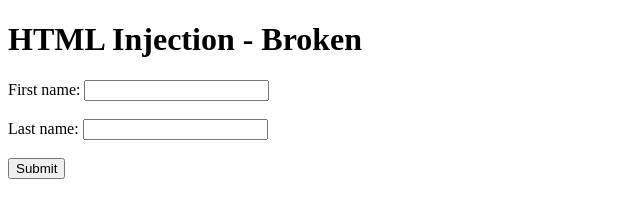
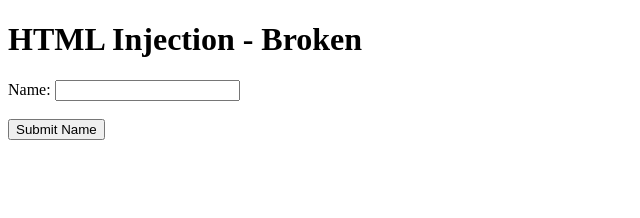
Before and after one commit to jakeEspinosa/web-security-exercise, a website: page html-injection/html-injection.html in a window 1280 px wide. Shown: the whole page, without its empty margins (0-640 px from the left). Drawn offline with Linux system fonts and the light colour scheme.

Commit message:
Build out injection.

```diff
--- a/html-injection/html-injection.html
+++ b/html-injection/html-injection.html
@@ -3,16 +3,17 @@
 <head>
     <meta charset="UTF-8">
     <meta name="viewport" content="width=device-width, initial-scale=1.0">
+    <script src="./html-injection.js"></script>
     <title>HTML Injection</title>
 </head>
 <body>
   <h1>HTML Injection - Broken</h1>
   <form>
-    <label for="fname">First name:</label>
-    <input type="text" id="fname" name="fname"><br><br>
-    <label for="lname">Last name:</label>
-    <input type="text" id="lname" name="lname"><br><br>
-    <input type="submit" value="Submit">
+    <label for="name">Name:</label>
+    <input type="text" id="name" name="name">
+    <br />
+    <br />
+    <button type="button" onClick="alertName()">Submit Name</button>
   </form>
 </body>
 </html>
--- a/html-injection/html-injection.js
+++ b/html-injection/html-injection.js
@@ -0,0 +1,4 @@
+const alertName = () => {
+  const inputValue = document.getElementById("name").value;
+
+};
```
